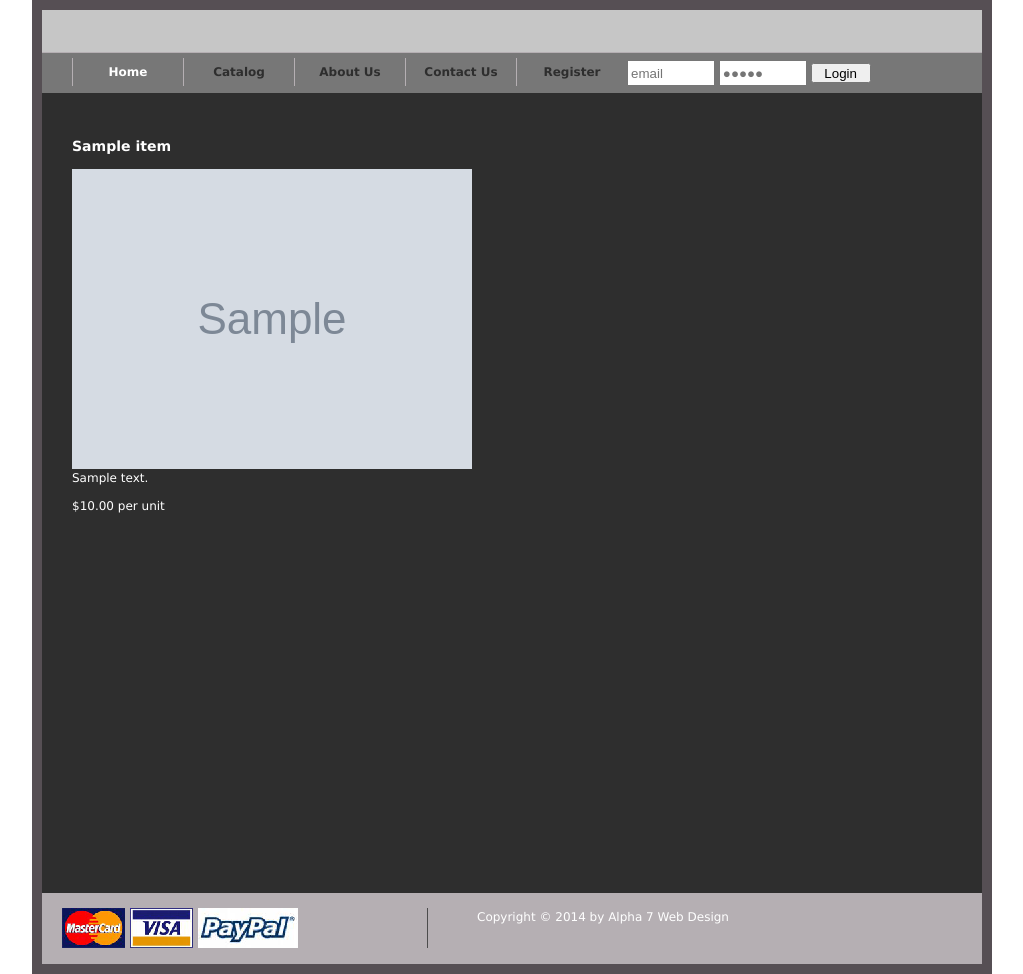
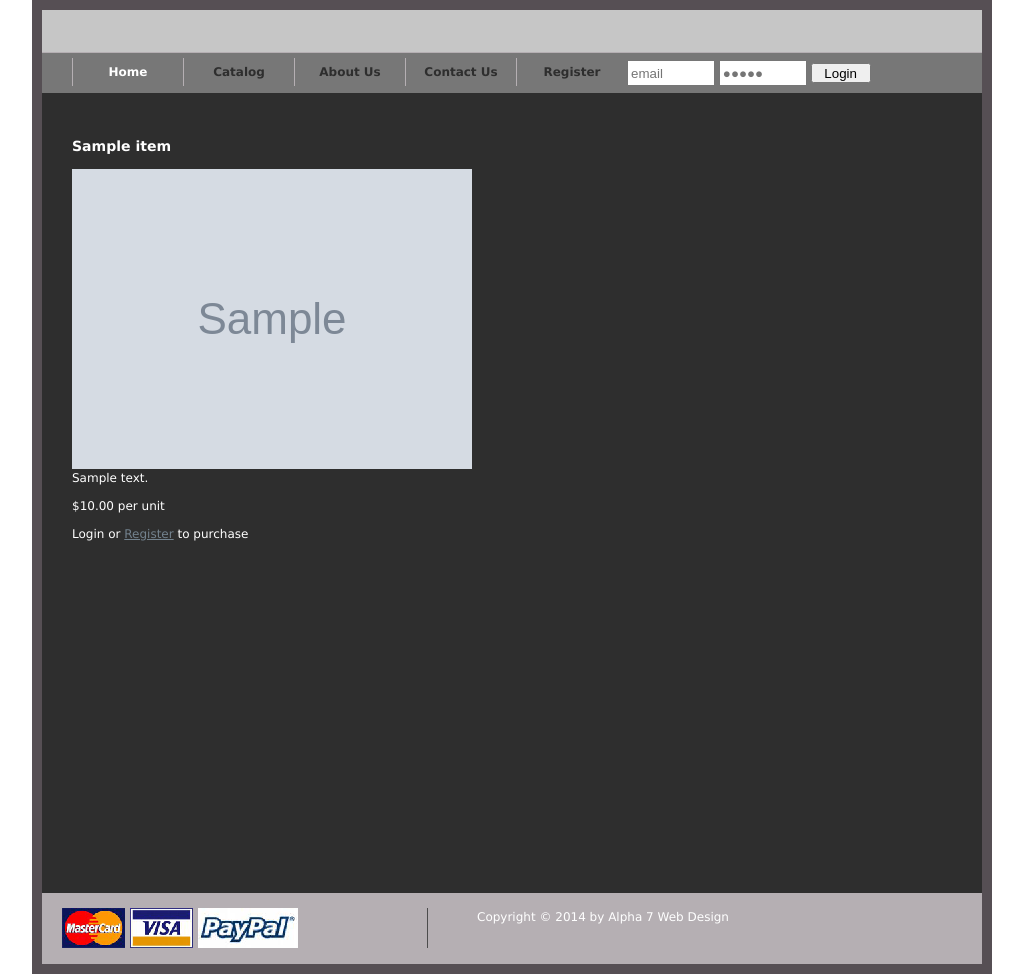
Before and after one commit to joshuacamacho/engraving, a PHP site: page /catalog.php?itemid=1 in a window 1280 px wide. Shown: the whole page, without its empty margins (128-1151 px from the left). Run offline with PHP 8.4, Linux system fonts and the light colour scheme; tables that the repository leaves empty or names only in its code hold one stand-in row (values such as "Sample post"); grey boxes marked "Sample" are stand-in pictures; a stand-in replaces the project's code that opens the database connection.

Commit message:
Signed-off-by: joshuacamacho <joshuajcamacho@gmail.com>

```diff
--- a/catalog.php
+++ b/catalog.php
@@ -45,6 +45,9 @@
 				echo "This item is currently out of stock.";
 			}else if(isset($_SESSION['userid']) && $row['stocklevel']=='No longer sold'){
 				echo "This item is no longer sold";
+			}
+			if(!loggedin()){
+				echo "Login or <a href='register.php'>Register</a> to purchase";
 			}
 	}
 	}else{//no get set display full catalog
```
